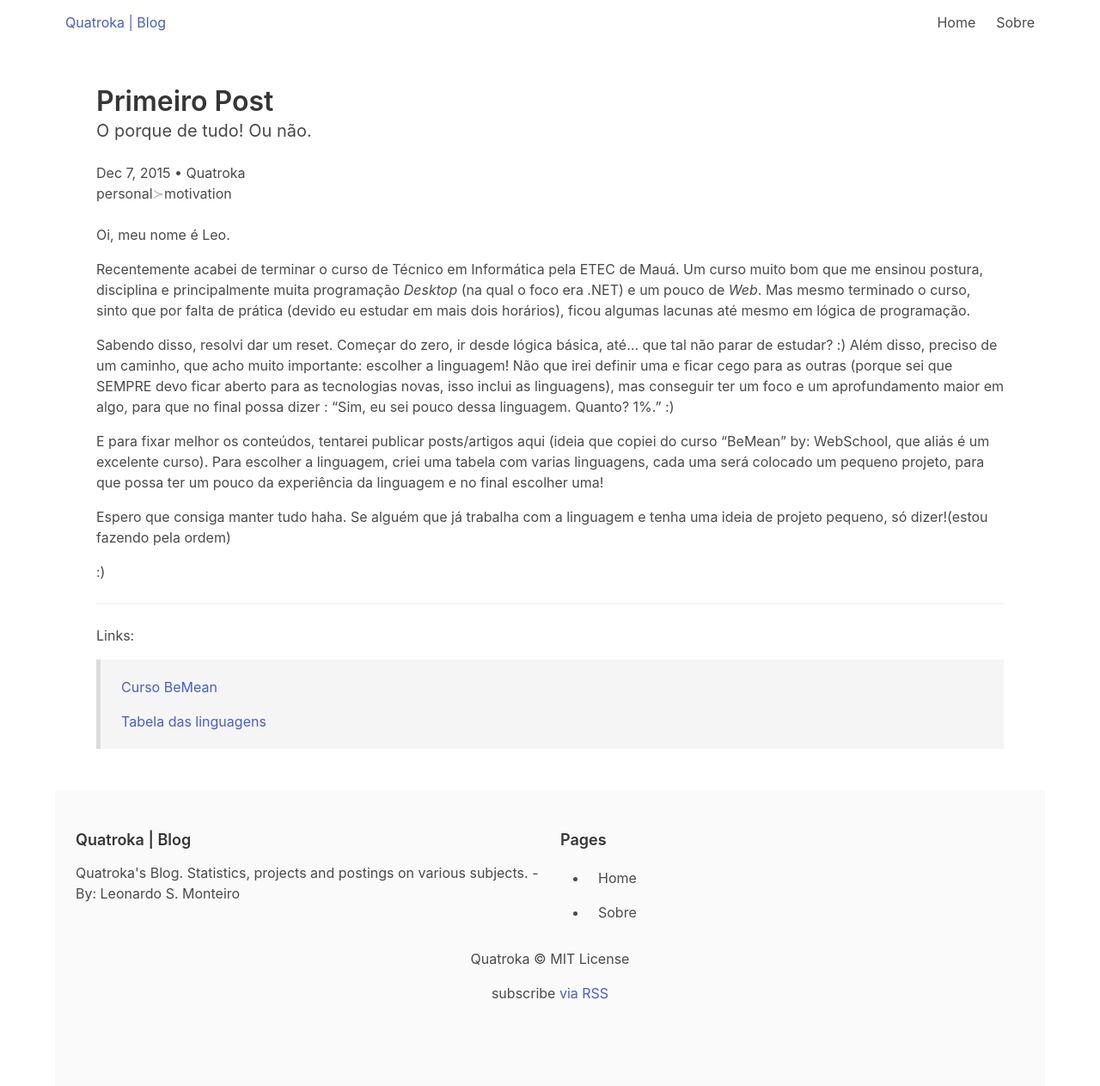
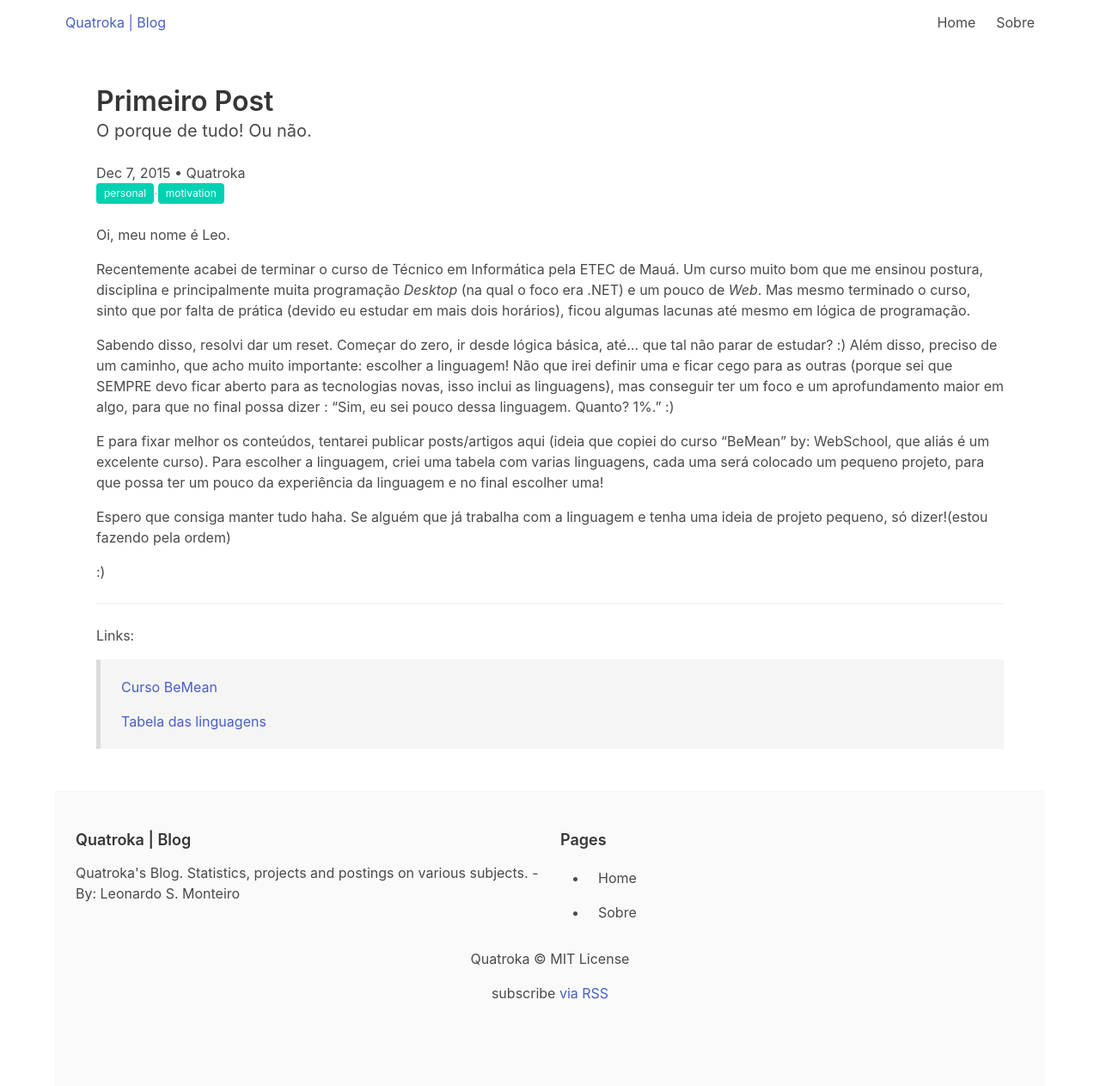
Before and after one commit to quatroka/blog, a Jekyll site: the page built from _posts/2015-12-07-primeiro-post.md, in a window 1280 px wide. Shown: the whole page at 86% size. Built offline with Jekyll 4.4.1, drawn with Linux system fonts in a browser that asks for light colours; nearby versions of some CDN libraries; library files that are not in the unit come from our copies.

Commit message:
added tags

```diff
--- a/_includes/head.html
+++ b/_includes/head.html
@@ -5,6 +5,7 @@
     <!-- <meta http-equiv="X-UA-Compatible" content="IE=edge"> -->
     <!-- <meta name="viewport" content="width=device-width, initial-scale=1, minimum-scale=1, maximum-scale=1"/> -->
     <link rel="stylesheet" href="{{ "css/bulma.css" | prepend: site.baseurl }}">
+    <link rel="stylesheet" href="{{ "css/index.css" | prepend: site.baseurl }}">
     <link rel="stylesheet" href="{{ "css/header.css" | prepend: site.baseurl }}">
     <link rel="stylesheet" href="{{ "css/footer.css" | prepend: site.baseurl }}">
     <link rel="icon" type="image/ico" href="{{ img/icon.ico | prepend: site.baseurl }}"/>
--- a/_layouts/post.html
+++ b/_layouts/post.html
@@ -8,10 +8,14 @@ layout: default
             <h2 class="subtitle">{{ page.subtitle }}</h2>
             <p>{{ page.date | date: "%b %-d, %Y" }}{% if page.author %} • {{ page.author }}{% endif %}{% if page.meta %} • {{
                 page.meta }}{% endif %}</p>
-            <nav class="breadcrumb has-succeeds-separator">
+            <nav class="breadcrumb has-dot-separator">
                 <ul>
                     {% for category in page.categories %}
-                    <li>{{ category }}</li>
+                        <li>
+                            <span class="tag is-primary">
+                                {{ category }}
+                            </span>
+                        </li>
                     {% endfor %}
                 </ul>
             </nav>
--- /dev/null
+++ b/_sass/index.scss
@@ -0,0 +1,6 @@
+.list-inline {
+  display: inline;
+}
+.subtitle:not(:last-child) {
+    margin-bottom: 0.5rem;
+}
```
Also changed, not shown: css/index.scss (added, +7 -0 lines), index.html (+6 -2 lines).
